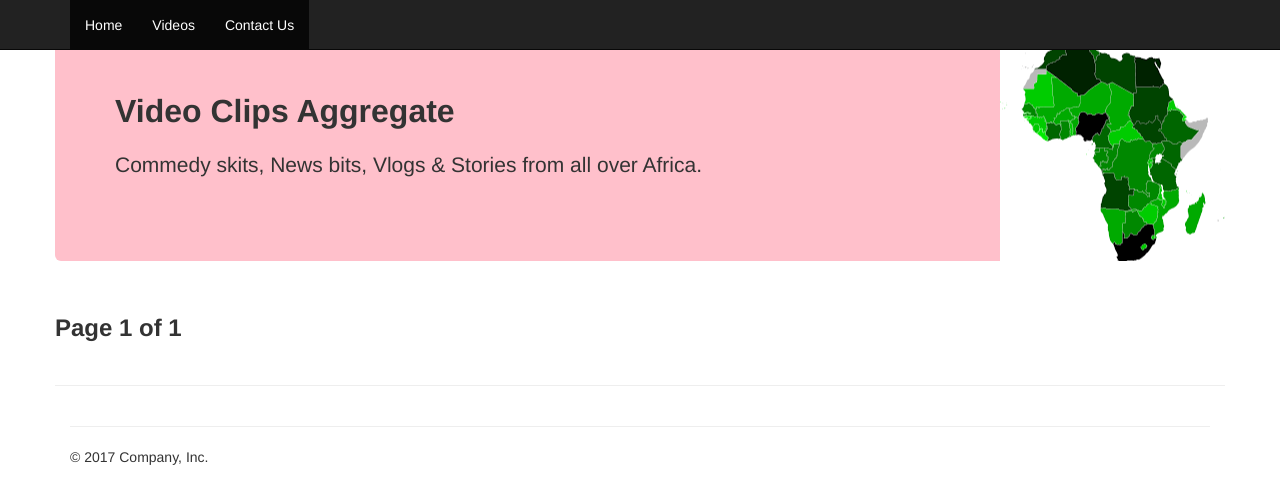
After one commit to dolastack/rssfeed, a Django app: page /videos/videos in a window 1280 px wide. The commit adds this page. Shown: the top 504 px of the page. Run offline with Django 3.2, Linux system fonts and the light colour scheme; data that the repository does not hold is empty; parts of the project's set-up code (start-up, migrations or seed data) failed here and were passed over; some libraries are stand-ins or nearby versions.

Commit message:
viedo link

```diff
--- a/clips/admin.py
+++ b/clips/admin.py
@@ -17,7 +17,7 @@ class YoutubeFeedAdmin(admin.ModelAdmin):
                 existingFeed = YoutubeFeed.objects.filter(external_id = youtube_feed.external_id)
 
                 if len(existingFeed) == 0:
-                    feedData = feedparser.parse(full_url)
+                    feedData = feedparser.parse(youtube_feed.full_url)
                     youtube_feed.title =  feedData.feed.title
                     youtube_feed.save()
                     save_video(feedData, youtube_feed)
--- a/clips/tasks.py
+++ b/clips/tasks.py
@@ -11,8 +11,9 @@ def save_video(feedData, video_feed):
         video.description = entry.description
         video.url = entry.link
 
-        d = datetime.datetime(*(entry.published_parsed[0:6]))
-        dateString = d.strftime('%Y-%m-%d %H:%M:%S')
+        ptime = datetime.datetime(*(entry.published_parsed[0:6]), tzinfo=datetime.timezone.utc)
+        ptimetz = ptime.astimezone()
+        dateString = ptimetz.strftime('%Y-%m-%d %H:%M:%S')
         video.publication_date = dateString
         video.video_feed = video_feed
         #video.get_embed_code()
--- /dev/null
+++ b/clips/urls.py
@@ -0,0 +1,7 @@
+from django.conf.urls import url
+from . import views
+
+
+urlpatterns = [
+    url(r'^videos', views.videos_list, name='videos_list'),
+]
--- a/clips/views.py
+++ b/clips/views.py
@@ -1,12 +1,34 @@
 from django.shortcuts import render
 from .models import YoutubeVideo, VideoFeed, YoutubeFeed
+from django.core.paginator import Paginator, EmptyPage, PageNotAnInteger
+from django.core.cache.backends.base import DEFAULT_TIMEOUT
+from django.conf import settings
+from django.views.decorators.cache import cache_page
+
 # Create your views here.
 import datetime
 
+
+CACHE_TTL = getattr(settings, 'CACHE_TTL', DEFAULT_TIMEOUT)
+
+@cache_page(CACHE_TTL)
 def videos_list(request):
-    videos = YoutubeVideo.objects.all()
+    videos_list = YoutubeVideo.objects.all().order_by("-publication_date")
+
+    rowsd = [videos_list[x:x+1] for x in range(0, len(videos_list), 1)]
+
+    paginator = Paginator(rowsd, 20)
+    page = request.GET.get('page')
+    print ("the page " , page)
+    try:
+        videos = paginator.page(page)
+    except PageNotAnInteger:
+        videos = paginator.page(1)
+    except EmptyPage:
+        videos = paginator.page(paginator.num_pages)
+
     context = {'videos': videos}
-    template = 'base.html'
+    template = 'clips/videos_list.html'
     return render(request, template, context)
 
 def get_videos():
--- a/news/models.py
+++ b/news/models.py
@@ -1,7 +1,7 @@
 from django.db import models
 import hashlib, feedparser
 # Create your models here.
-
+import datetime
 
 class Feed(models.Model):
     title = models.CharField(max_length=200)
--- a/news/tasks.py
+++ b/news/tasks.py
@@ -32,8 +32,9 @@ def post_to_facebook():
     """Post new articles to facebook"""
     print("sending to face")
     NEW_ARTICLES = []
-    time_delta = datetime.datetime.now() - datetime.timedelta(minutes=60)
-    display_list = Article.objects.filter(pulication_date__gte = time_delta).order_by("-pulication_date")
+    time_delta = datetime.datetime.now(tzinfo=datetime.timezone.utc) - datetime.timedelta(minutes=60)
+    time_delta_tz = time_delta.astimezone()
+    display_list = Article.objects.filter(pulication_date__gte = time_delta_tz).order_by("-pulication_date")
     for article in articles:
         if article not in DISPLAYED_ARTICLES:
             NEW_ARTICLES.append(article)
@@ -76,9 +77,9 @@ def save_article(dfeedData, dfeed):
         article.title = entry.title
         article.url = entry.link
         article.description = entry.description
-        d = datetime.datetime(*(entry.published_parsed[0:6]))
-        #d = timezone.localize(d)
-        dateString = d.strftime('%Y-%m-%d %H:%M:%S')
+        ptime = datetime.datetime(*(entry.published_parsed[0:6]), tzinfo=datetime.timezone.utc)
+        ptimetz = ptime.astimezone()
+        dateString = ptimetz.strftime('%Y-%m-%d %H:%M:%S')
         article.publication_date = dateString
         article.feed = dfeed
         article.setID()
--- a/news/views.py
+++ b/news/views.py
@@ -20,7 +20,6 @@ display_list = getattr(settings, 'DISPLAY_LIST')
 
 @cache_page(CACHE_TTL)
 def articles_list(request):
-    print (request)
     time_delta = datetime.datetime.now() - datetime.timedelta(days=15)
     display_list = Article.objects.filter(publication_date__gte = time_delta).order_by("-publication_date")
 
--- a/rssfeed/settings.py
+++ b/rssfeed/settings.py
@@ -25,7 +25,7 @@ SECRET_KEY = 'z_6%d^+%kd$cwr+oo)^v7jay36!j#-jjun88r)99&se79%gtjo'
 # SECURITY WARNING: don't run with debug turned on in production!
 DEBUG = True
 
-ALLOWED_HOSTS = []
+ALLOWED_HOSTS = ['127.0.0.1', '54.212.200.82']
 
 
 # Application definition
@@ -139,7 +139,7 @@ USE_TZ = True
 # https://docs.djangoproject.com/en/1.11/howto/static-files/
 
 STATIC_URL = '/static/'
-DISPLAY_LIST = ['127.0.0.1', '54.212.200.82']
+DISPLAY_LIST = []
 
 
 EMBED_VIDEO_BACKENDS = (
--- a/rssfeed/urls.py
+++ b/rssfeed/urls.py
@@ -26,6 +26,7 @@ feed_update(repeat=180)
 youtube_feed_update(repeat=300)
 
 urlpatterns = [
+    url(r'^videos/', include('clips.urls')),
     url(r'^news/', include('news.urls')),
     url(r'^admin/', admin.site.urls),
     url(r'^', include('news.urls')),
--- a/templates/base.html
+++ b/templates/base.html
@@ -34,7 +34,7 @@
         <div id="navbar" class="collapse navbar-collapse">
           <ul class="nav navbar-nav">
             <li class="active"><a href="{% url 'articles_list' %}">Home</a></li>
-            <li class="active"><a href="#">Videos</a></li>
+            <li class="active"><a href="{% url 'videos_list' %}">Videos</a></li>
             <li class="active"><a href="#">Contact Us</a></li>
           </ul>
         </div><!-- /.nav-collapse -->
--- /dev/null
+++ b/templates/clips/videos_list.html
@@ -0,0 +1,37 @@
+{% extends "base.html" %}
+{% block content %}
+
+<div class="jumbotron">
+  <p><font size=6><strong>Video Clips Aggregate</strong></font></p>
+  <p>Commedy skits, News bits, Vlogs & Stories from all over Africa.</p>
+</div>
+
+  {% for row in videos  %}
+  <div class="col-md-4">
+    <div class="panel panel-primary">
+    {% for video in row %}
+     <h4>{{ video.title }}</h4>
+    <iframe  width="350" height="320" src="{{ video.embed_code }}" frameborder="0"></iframe>
+    {% endfor %}
+  </div>
+  </div>
+
+ {% endfor %}
+
+ <div class="pagination" >
+   <strong> <font size="5">
+   <span class="step-links">
+       {% if videos.has_previous %}
+           <a href="?page={{ videos.previous_page_number }}">Previous</a>
+       {% endif %}
+       <span class="current">
+           Page {{ videos.number }} of {{ videos.paginator.num_pages }}
+       </span>
+       {% if videos.has_next %}
+           <a href="?page={{ videos.next_page_number }}"> Next</a>
+       {% endif %}
+   </span>
+   </font></strong>
+</div>
+
+{% endblock content %}
```
Also changed, not shown: templates/news/articles_list.html (+28 -4 lines), templates/news/videos_list.html (deleted, +0 -28 lines).
